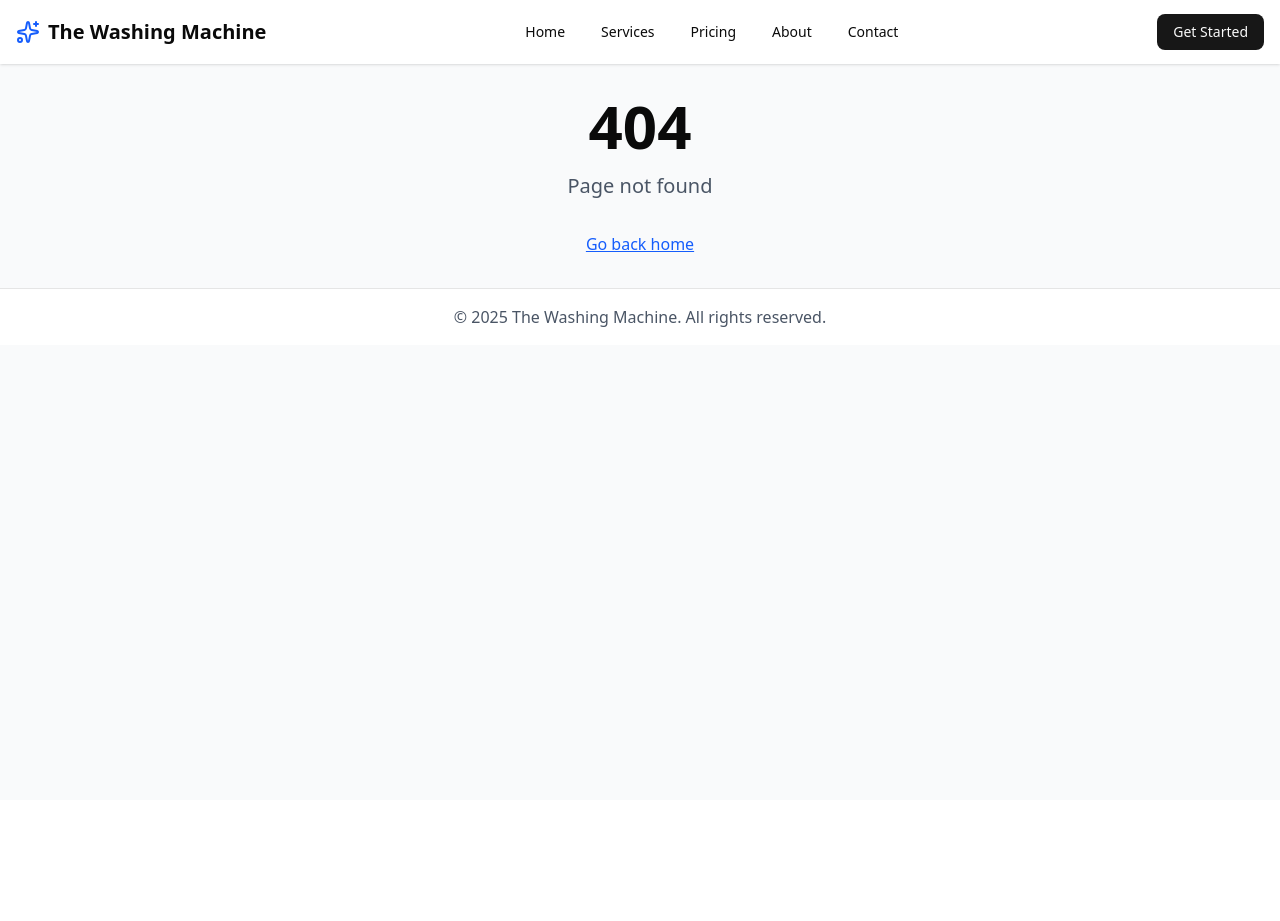
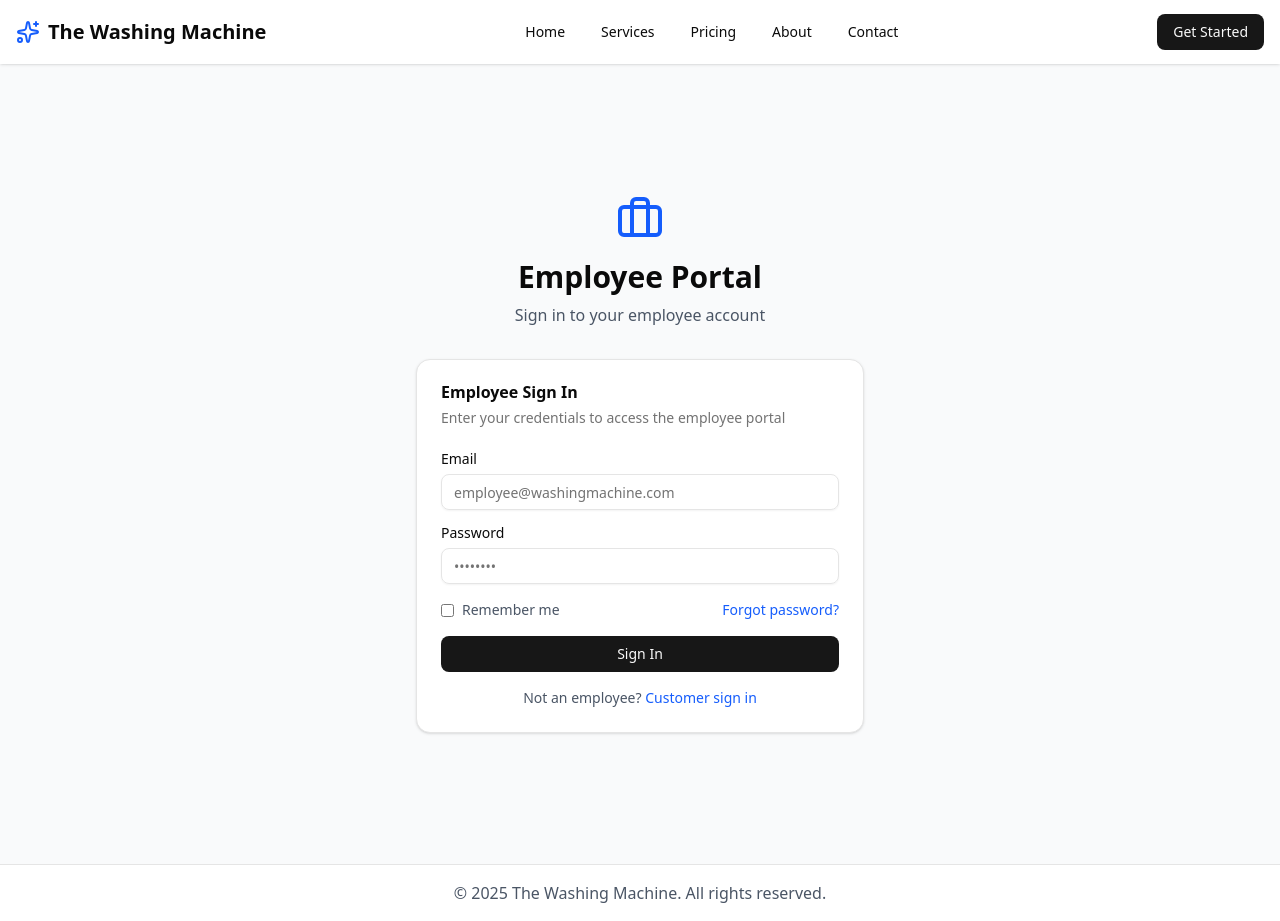
Before and after one commit to akilapilapitiya/The_Washing_Machine, a React (Vite) app in the folder frontend/: page /employee/login in a window 1280 px wide. Before the commit this address had no page. Before the commit the page ends 800 px from the top, so only its background shows below. Built offline with nearby package versions, Linux system fonts and the light colour scheme.

Commit message:
feat: Sign in portals added

```diff
--- a/frontend/src/App.jsx
+++ b/frontend/src/App.jsx
@@ -3,6 +3,8 @@ import { BrowserRouter, Routes, Route } from 'react-router-dom'
 import MainLayout from './components/layout/MainLayout'
 import Home from './pages/Home'
 import Signup from './pages/Signup'
+import CustomerLogin from './pages/CustomerLogin'
+import EmployeeLogin from './pages/EmployeeLogin'
 import NotFound from './pages/NotFound'
 
 const App = () => {
@@ -12,6 +14,8 @@ const App = () => {
         <Route path="/" element={<MainLayout />}>
           <Route index element={<Home />} />
           <Route path="signup" element={<Signup />} />
+          <Route path="login" element={<CustomerLogin />} />
+          <Route path="employee/login" element={<EmployeeLogin />} />
           <Route path="*" element={<NotFound />} />
         </Route>
       </Routes>
--- /dev/null
+++ b/frontend/src/features/auth/CustomerLoginPage.jsx
@@ -0,0 +1,74 @@
+import React from 'react'
+import { Button } from '@/components/ui/button'
+import { Input } from '@/components/ui/input'
+import { Label } from '@/components/ui/label'
+import { Card, CardContent, CardDescription, CardHeader, CardTitle } from '@/components/ui/card'
+import { Link } from 'react-router-dom'
+
+const CustomerLoginPage = () => {
+  return (
+    <div className="min-h-screen bg-gray-50 flex items-center justify-center py-12 px-4">
+      <div className="w-full max-w-md">
+        <div className="text-center mb-8">
+          <h1 className="text-3xl font-bold mb-2">Welcome Back</h1>
+          <p className="text-gray-600">Sign in to your customer account</p>
+        </div>
+
+        <Card>
+          <CardHeader>
+            <CardTitle>Customer Sign In</CardTitle>
+            <CardDescription>
+              Enter your credentials to access your account
+            </CardDescription>
+          </CardHeader>
+          <CardContent>
+            <form className="space-y-4">
+              <div className="space-y-2">
+                <Label htmlFor="email">Email</Label>
+                <Input
+                  id="email"
+                  type="email"
+                  placeholder="john@example.com"
+                  required
+                />
+              </div>
+
+              <div className="space-y-2">
+                <Label htmlFor="password">Password</Label>
+                <Input
+                  id="password"
+                  type="password"
+                  placeholder="••••••••"
+                  required
+                />
+              </div>
+
+              <div className="flex items-center justify-between text-sm">
+                <label className="flex items-center space-x-2">
+                  <input type="checkbox" className="rounded" />
+                  <span className="text-gray-600">Remember me</span>
+                </label>
+                <Link to="/forgot-password" className="text-blue-600 hover:underline">
+                  Forgot password?
+                </Link>
+              </div>
+
+              <Button type="submit" className="w-full">
+                Sign In
+              </Button>
+            </form>
+
+            <div className="mt-4 text-center text-sm text-gray-600">
+              Don't have an account?{' '}
+              <Link to="/signup" className="text-blue-600 hover:underline">
+                Sign up
+              </Link>
+            </div>
+          </CardContent>
+        </Card>
+      </div>
+    </div>
+  )
+}
+
+export default CustomerLoginPage
--- /dev/null
+++ b/frontend/src/features/auth/EmployeeLoginPage.jsx
@@ -0,0 +1,78 @@
+import React from 'react'
+import { Button } from '@/components/ui/button'
+import { Input } from '@/components/ui/input'
+import { Label } from '@/components/ui/label'
+import { Card, CardContent, CardDescription, CardHeader, CardTitle } from '@/components/ui/card'
+import { Link } from 'react-router-dom'
+import { Briefcase } from 'lucide-react'
+
+const EmployeeLoginPage = () => {
+  return (
+    <div className="min-h-screen bg-gray-50 flex items-center justify-center py-12 px-4">
+      <div className="w-full max-w-md">
+        <div className="text-center mb-8">
+          <div className="flex justify-center mb-4">
+            <Briefcase className="h-12 w-12 text-blue-600" />
+          </div>
+          <h1 className="text-3xl font-bold mb-2">Employee Portal</h1>
+          <p className="text-gray-600">Sign in to your employee account</p>
+        </div>
+
+        <Card>
+          <CardHeader>
+            <CardTitle>Employee Sign In</CardTitle>
+            <CardDescription>
+              Enter your credentials to access the employee portal
+            </CardDescription>
+          </CardHeader>
+          <CardContent>
+            <form className="space-y-4">
+              <div className="space-y-2">
+                <Label htmlFor="email">Email</Label>
+                <Input
+                  id="email"
+                  type="email"
+                  placeholder="employee@washingmachine.com"
+                  required
+                />
+              </div>
+
+              <div className="space-y-2">
+                <Label htmlFor="password">Password</Label>
+                <Input
+                  id="password"
+                  type="password"
+                  placeholder="••••••••"
+                  required
+                />
+              </div>
+
+              <div className="flex items-center justify-between text-sm">
+                <label className="flex items-center space-x-2">
+                  <input type="checkbox" className="rounded" />
+                  <span className="text-gray-600">Remember me</span>
+                </label>
+                <Link to="/employee/forgot-password" className="text-blue-600 hover:underline">
+                  Forgot password?
+                </Link>
+              </div>
+
+              <Button type="submit" className="w-full">
+                Sign In
+              </Button>
+            </form>
+
+            <div className="mt-4 text-center text-sm text-gray-600">
+              Not an employee?{' '}
+              <Link to="/login" className="text-blue-600 hover:underline">
+                Customer sign in
+              </Link>
+            </div>
+          </CardContent>
+        </Card>
+      </div>
+    </div>
+  )
+}
+
+export default EmployeeLoginPage
--- a/frontend/src/features/home/Footer.jsx
+++ b/frontend/src/features/home/Footer.jsx
@@ -77,8 +77,13 @@ const Footer = () => {
         </div>
 
         {/* Bottom Bar */}
-        <div className="border-t border-gray-800 mt-8 pt-8 text-sm text-center">
-          <p>&copy; {new Date().getFullYear()} The Washing Machine. All rights reserved.</p>
+        <div className="border-t border-gray-800 mt-8 pt-8 text-sm">
+          <div className="flex flex-col md:flex-row justify-between items-center gap-4">
+            <p>&copy; {new Date().getFullYear()} The Washing Machine. All rights reserved.</p>
+            <Link to="/employee/login" className="text-blue-400 hover:text-blue-300 transition-colors">
+              Employee Portal →
+            </Link>
+          </div>
         </div>
       </div>
     </footer>
--- a/frontend/src/features/home/HomePage.jsx
+++ b/frontend/src/features/home/HomePage.jsx
@@ -1,4 +1,6 @@
 import React from 'react'
+import { Link } from 'react-router-dom'
+import { Button } from '@/components/ui/button'
 import Footer from './Footer'
 
 const HomePage = () => {
@@ -6,7 +8,16 @@ const HomePage = () => {
     <>
       <div className="container mx-auto px-4 py-8">
         <h1 className="text-4xl font-bold mb-4">Welcome to The Washing Machine</h1>
-        <p className="text-lg text-gray-600">Your home page content goes here</p>
+        <p className="text-lg text-gray-600 mb-8">Your home page content goes here</p>
+
+        <div className="flex gap-4">
+          <Link to="/signup">
+            <Button size="lg">Sign Up</Button>
+          </Link>
+          <Link to="/login">
+            <Button size="lg" variant="outline">Sign In</Button>
+          </Link>
+        </div>
       </div>
 
       <Footer />
--- /dev/null
+++ b/frontend/src/pages/CustomerLogin.jsx
@@ -0,0 +1,3 @@
+import CustomerLoginPage from '@/features/auth/CustomerLoginPage'
+
+export default CustomerLoginPage
--- /dev/null
+++ b/frontend/src/pages/EmployeeLogin.jsx
@@ -0,0 +1,3 @@
+import EmployeeLoginPage from '@/features/auth/EmployeeLoginPage'
+
+export default EmployeeLoginPage
```
